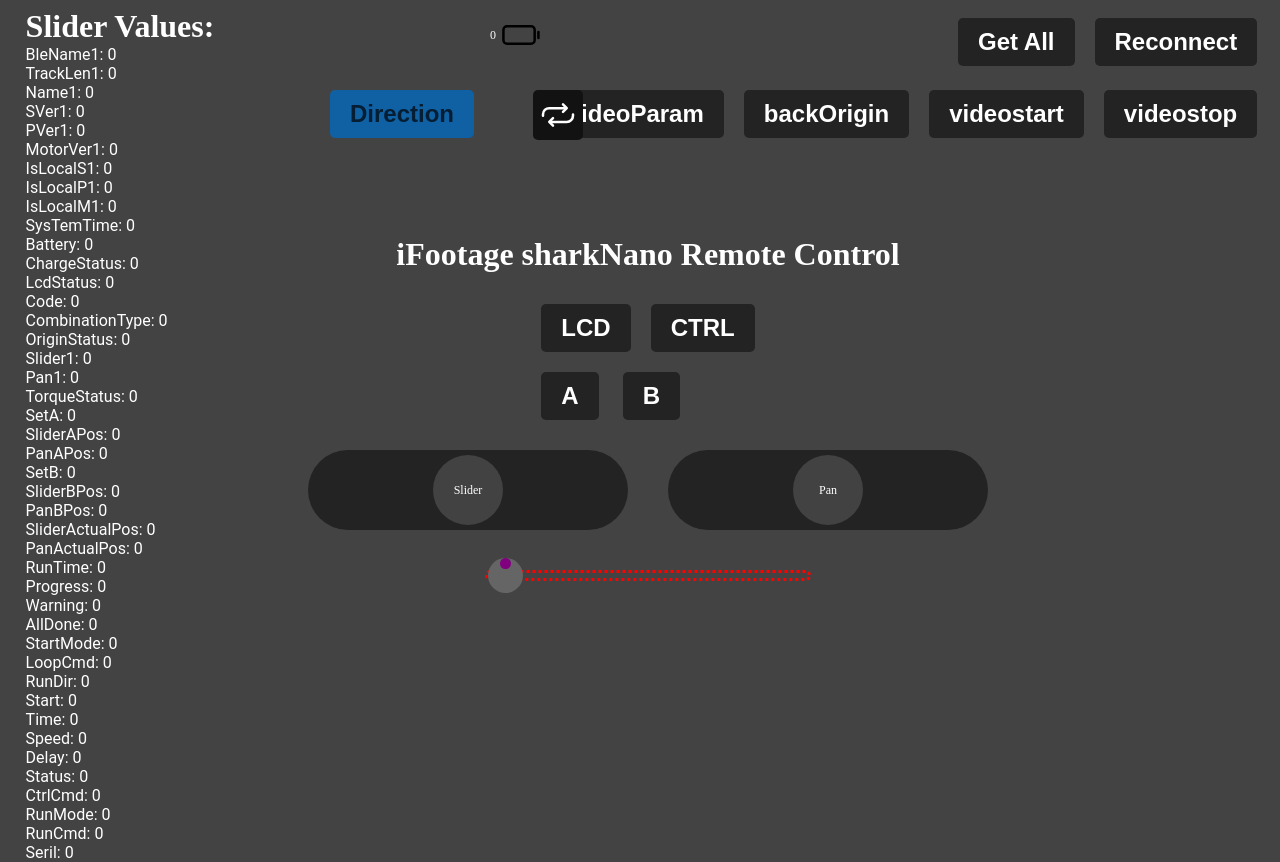
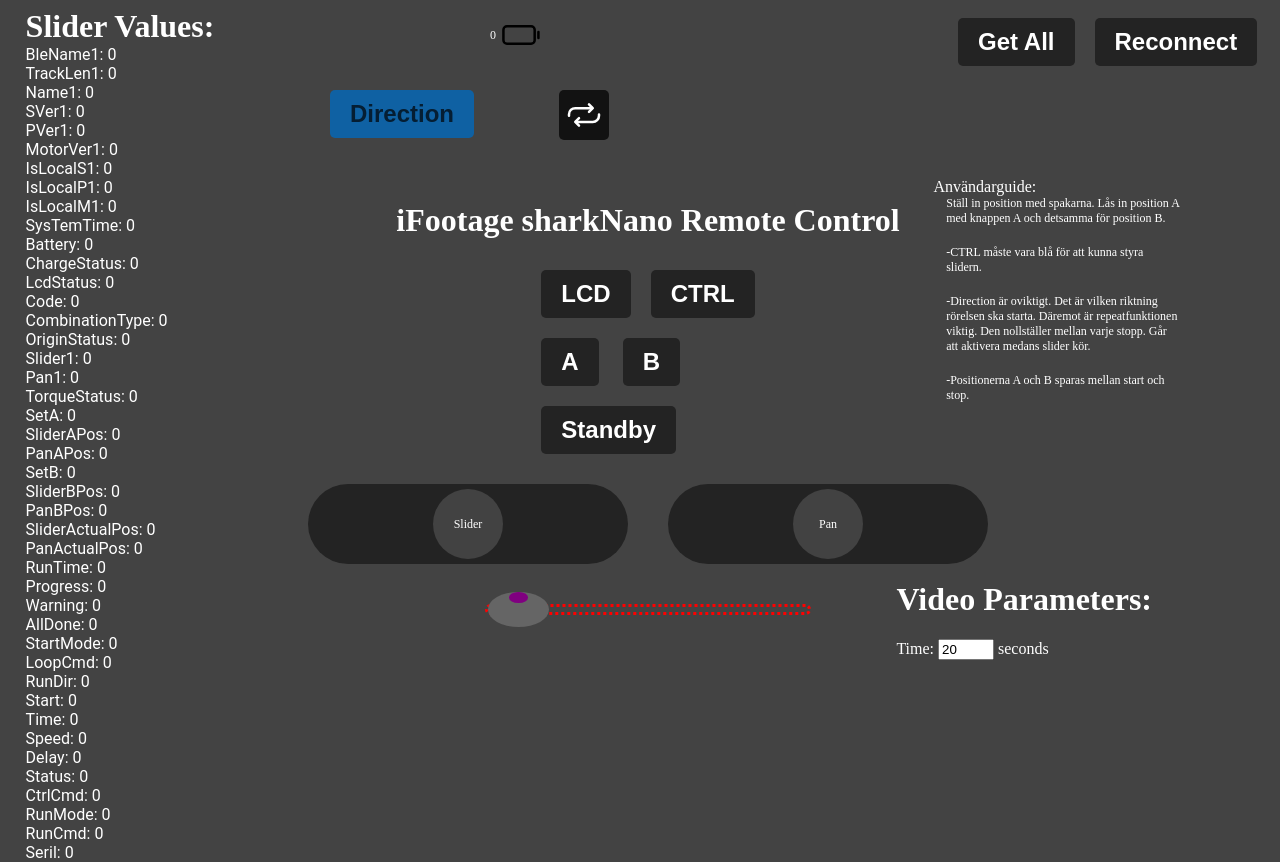
Before and after one commit to mellbergsimon/ESP32-SharkNano-SliderControl, a plain HTML site: page data/index.html in a window 1280 px wide. Drawn offline with Linux system fonts and the light colour scheme.

Commit message:
State functionality to start and stop buttons added.

```diff
--- a/data/index.html
+++ b/data/index.html
@@ -24,10 +24,9 @@
         <button class="btn" onclick="toggleB()" id="btn-b">B</button>
     </div>
     <div id="startstopButtons">
-        <button class="btn" onclick="videoParam()" id="btn-startstop">videoParam</button>
-        <button class="btn" onclick="backOrigin()" id="btn-startstop2">backOrigin</button>
-        <button class="btn" onclick="videoStart()" id="btn-startstop3">videostart</button>
-        <button class="btn" onclick="videoStop()" id="btn-startstop4">videostop</button>
+        <button class="btn" onclick="standby()" id="btn-standby">Standby</button>
+        <button class="btn" onclick="videoStart()" id="btn-videoStart">Start</button>
+        <button class="btn" onclick="videoStop()" id="btn-videoStop">Stop</button>
     </div>
     <div id="serviceButtons">
       <button class="btn" id="GetAll" onclick="getAll()" >Get All</button>
@@ -82,9 +81,26 @@
 
   <div id="battery">
     <p id="batteryLevel">0</p>
-    <img id="batteryLogo" src="./icons/battery/battery-dead-outline.svg" alt="">
+    <img id="batteryLogo" src="./icons/bat/bat-dead.svg" alt="">
   </div>
 
+  <div id="Timevalues">
+    <h1>Video Parameters:</h1>
+    <span>Time: </span>
+    <input type="number" name="Time" id="videoTime" min="10" max="60" step="1" value="20">
+    <span>seconds</span>
+
+  </div>
+
+  <div id="howtouse"><h>Användarguide:</h>
+    <p>Ställ in position med spakarna. Lås in position A med knappen A och detsamma för position B.</p>
+    <br>
+    <p>-CTRL måste vara blå för att kunna styra slidern.</p>
+    <br>
+    <p>-Direction är oviktigt. Det är vilken riktning rörelsen ska starta. Däremot är repeatfunktionen viktig. Den nollställer mellan varje stopp. Går att aktivera medans slider kör.</p>
+    <br>
+    <p>-Positionerna A och B sparas mellan start och stop.</p>
+  </div>
 
   <!-- In work... -->
   <!-- <div class="dropdown" id="selectModeList">
--- a/data/script.js
+++ b/data/script.js
@@ -5,6 +5,27 @@
 let serverURL = "http://sharknano-server.local";
 let websocketURL = "ws://sharknano-server.local/ws";
 var ws;
+
+//Statemachine
+let buttonState = "standby";
+let backOriginCounter = 0;
+const standbyButton = document.getElementById("btn-standby");
+const videoStartButton = document.getElementById("btn-videoStart");
+const videoStopBtn = document.getElementById("btn-videoStop");
+
+const directionBtn = document.getElementById("direction");
+
+
+// Elements
+const sliderElement = document.getElementById("slider");
+
+const btnLCD = document.getElementById("btn-lcd");
+const btnCtrl = document.getElementById("btn-ctrl");
+const btnA = document.getElementById("btn-a");
+const btnB = document.getElementById("btn-b");
+const btnStart = document.getElementById("btn-start");
+const btnStart2 = document.getElementById("btn-start2");
+
 
 const cs = {};
 properties.forEach((property) => (cs[property] = 0));
@@ -16,6 +37,8 @@ function connect() {
   ws.onopen = function () {
     // subscribe to some channels
     console.log("Connected.");
+    reconnectBluetooth();
+    getAll();
   };
 
   ws.onmessage = function (e) {
@@ -37,20 +60,15 @@ function connect() {
     console.error("Socket encountered error: ", err.message, "Closing socket");
     ws.close();
   };
+
+
+  changeStartButtonState("standby");
 }
 
 connect();
 
 addEventListener("message", (event) => {});
 
-const sliderElement = document.getElementById("slider");
-
-const btnLCD = document.getElementById("btn-lcd");
-const btnCtrl = document.getElementById("btn-ctrl");
-const btnA = document.getElementById("btn-a");
-const btnB = document.getElementById("btn-b");
-const btnStart = document.getElementById("btn-start");
-const btnStart2 = document.getElementById("btn-start2");
 
 function newMessage(event) {
   const data = JSON.parse(event.data);
@@ -66,6 +84,30 @@ function newMessage(event) {
   displayValues();
   updateBattery();
   //updatePanPositions();
+
+
+  if ("BackOrigin" in data) {
+    buttonState = "standby";
+    backOriginCounter++;
+
+    console.log("backOrigin received. buttonCounter is: " + backOriginCounter);
+    if (buttonState === "standby" && backOriginCounter > 1) {
+      changeStartButtonState("start");
+      backOriginCounter = 0;
+    }
+
+  }
+
+  if ("VideoStart" in data) {
+    if (data.VideoStart.AllDone === 1) {
+
+      console.log("Done");
+      changeStartButtonState("standby");
+
+    }
+  }
+
+  document.getElementById("whatevertext").innerText = "Buttonstate: " + buttonState;
 }
 
 function updatePanPositions() {
@@ -84,11 +126,53 @@ function updateBattery() {
   if (cs.Battery > 70) state = "full";
   if (cs.ChargeStatus == 1) state = "charging";
 
-  batLogo.src = `./icons/battery/battery-${state}-outline.svg`;
+  batLogo.src = `./icons/bat/bat-${state}.svg`;
 
   batLevel.innerText = cs.Battery + "%";
 }
 
+
+
+
+function changeStartButtonState(state) {
+  console.log("changeBtnState: " + state);
+  if (state == "stop") {
+    buttonState = "stop";
+    showButton("stop");
+
+  } else if (state == "standby") {
+    buttonState == "standby";
+    showButton("standby");
+
+  } else if (state == "start") {
+    buttonState == "start";
+    showButton("start");
+  }
+}
+
+
+function showButton(show) {
+  standbyButton.style.display = "none";
+  videoStartButton.style.display = "none";
+  videoStopBtn.style.display = "none";
+
+  if (show == "standby") {
+    standbyButton.style.display = "block";
+    btnCtrl.style.display = "block";
+    directionBtn.style.display = "block";
+
+  } else if (show == "stop") {
+    videoStopBtn.style.display = "block";
+    btnCtrl.style.display = "none";
+    directionBtn.style.display = "none";
+
+
+  } else if (show == "start") {
+    videoStartButton.style.display = "block";
+
+
+  }
+}
 
 function displayValues() {
   const propertiesElement = document.getElementById("properties");
@@ -278,10 +362,7 @@ function videoParam() {
   sendJSON(obj);
 }
 
-
-
-
-function backOrigin() {
+function standby() {
   obj = {
     BackOrigin: {
       Direction: cs.RunDir,
@@ -290,22 +371,15 @@ function backOrigin() {
       Seril: 7
     },
   };
-  // obj = {
-  //   VideoStart: {
-  //     Direction: 0,
-  //     RepType: 0,
-  //     VideoRun: 3,
-  //     RetryCount: 0,
-  //     Seril: 19,
-  //   },
-  // };
+
   sendJSON(obj);
 }
 
 function videoStart() {
-  // @TR{"VideoStart":{"Direction":1,"RepType":0,"VideoRun":3,"RetryCount":1,"Seril":19}}
 
-  obj = {
+  videoParam();
+
+  let obj = {
     VideoStart: {
       Direction: cs.RunDir,
       RepType: 0,
@@ -315,6 +389,7 @@ function videoStart() {
     },
   };
   sendJSON(obj);
+  changeStartButtonState("stop");
 }
 
 function videoStop() {
@@ -330,6 +405,7 @@ function videoStop() {
     },
   };
   sendJSON(obj);
+  changeStartButtonState("standby");
 }
 
 
@@ -373,6 +449,7 @@ sliderFactory(sliderStickElement, (value) => {
     lastSliderValueSent = sliderSpeed;
     lastSliderSent = Date.now();
     updateVelocity();
+    changeStartButtonState("standby");
   }
 });
 
@@ -385,6 +462,7 @@ sliderFactory(panStickElement, (value) => {
     lastPanValueSent = panSpeed;
     lastPanSent = Date.now();
     updateVelocity();
+    changeStartButtonState("standby");
   }
 });
 
--- a/data/style.css
+++ b/data/style.css
@@ -93,7 +93,7 @@ button {
 }
 
 .panContainer {
-  width: 35px;
+  width: 200px;
   height: 35px;
   border-radius: 50%;
   background-color: #656565;
@@ -129,6 +129,22 @@ p {
   font-size: 1.5vh;
 }
 
+span {
+  font-family: source code pro;
+}
+
+h {
+  font-family: source code pro;
+  font-size: 2vh;
+}
+
+#howtouse {
+  position: relative;
+  display: flexbox;
+  top: -40vh;
+  right: -30vw;
+}
+
 #information {
   position: absolute;
   left: 2vw;
@@ -143,6 +159,11 @@ p {
   margin: 0;
 }
 
+#Timevalues {
+  position: absolute;
+  right: 10vw;
+}
+
 #serviceButtons {
   display: flex;
   position: absolute;
@@ -152,9 +173,9 @@ p {
 
 #startstopButtons {
   display: flex;
-  position: absolute;
-  top: 10vh;
-  right: 1vw;
+  position: relative;
+  top: auto;
+  right: auto;
 }
 
 .btn {
```
Also changed, not shown: data/icons/bat/bat-charging.svg (renamed from data/icons/battery/battery-charging-outline.svg), data/icons/bat/bat-dead.svg (renamed from data/icons/battery/battery-dead-outline.svg), data/icons/bat/bat-full.svg (renamed from data/icons/battery/battery-full-outline.svg), data/icons/bat/bat-half.svg (renamed from data/icons/battery/battery-half-outline.svg), 3 other files.
